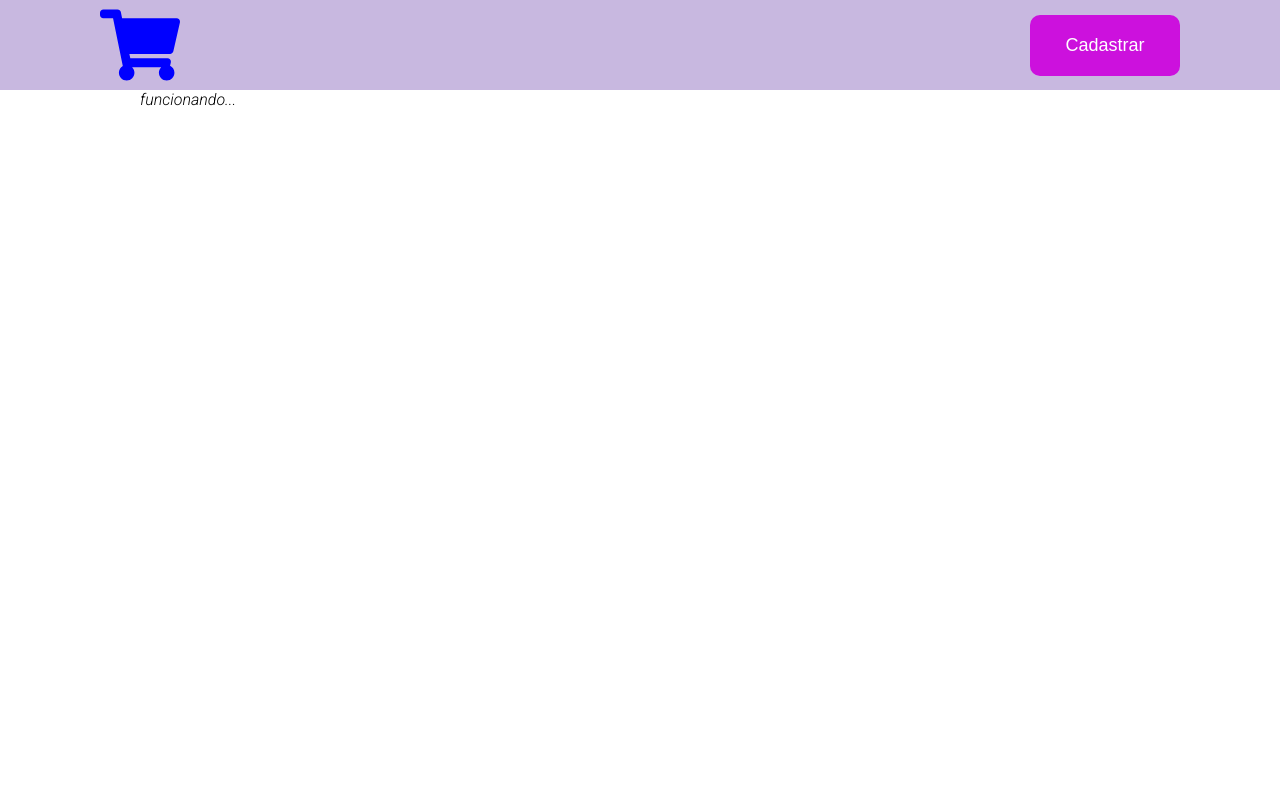
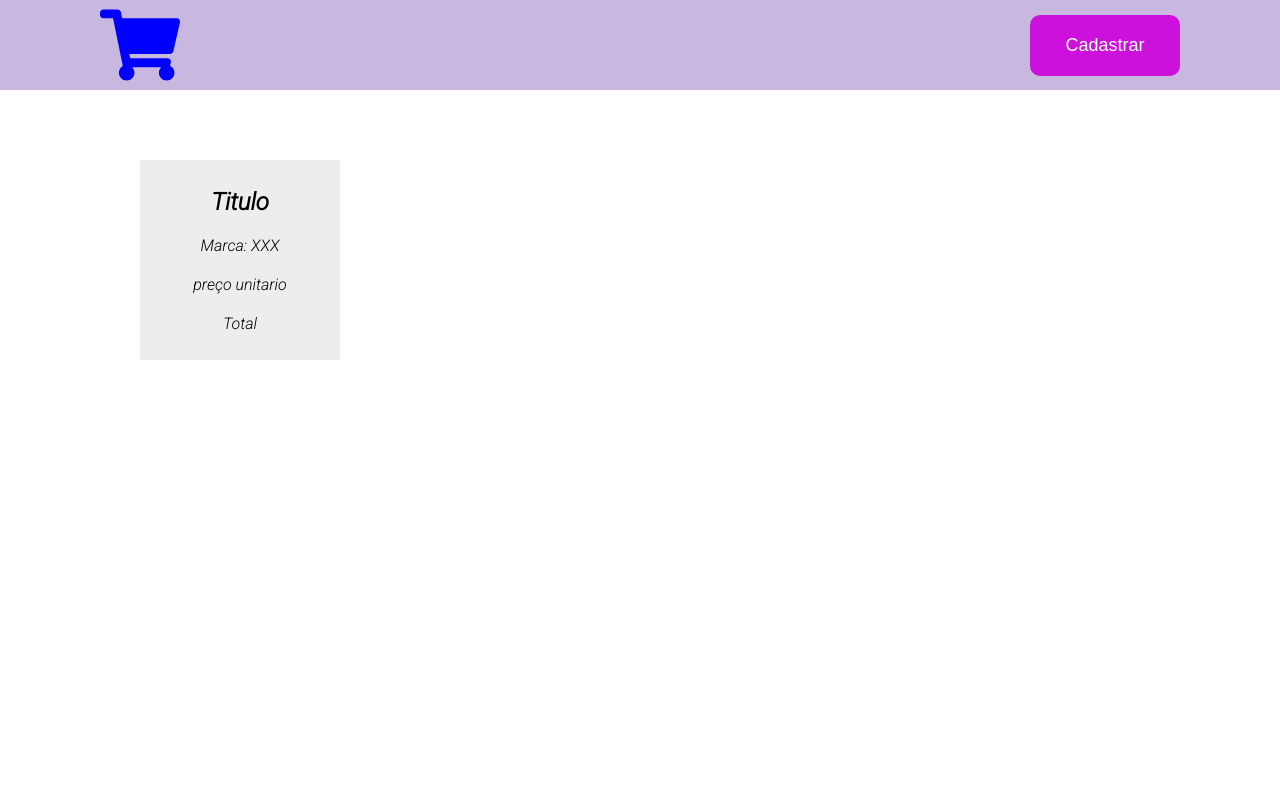
Before and after one commit to viniciusgasparino/appDeAnotacoes, a Next.js app: page / in a window 1280 px wide. Shown: the top 800 px of the page. Built offline with nearby package versions, Linux system fonts and the light colour scheme.

Commit message:
Criado component Card

```diff
--- a/src/components/section/Section.jsx
+++ b/src/components/section/Section.jsx
@@ -10,15 +10,51 @@ const StyledCenter = styled.div`
   margin: 0 auto;
 `
 
+const StyledContainer = styled.div`
+  display: flex;
+  flex-direction: row;
+  flex-wrap: wrap;
+  gap: 20px;
+  min-height: 800px;
+  padding: 20px 0;
+  margin-top: 30px;
+ `
+
+const StyledCard = styled.div`
+  display: flex;
+  flex-direction: column;
+  align-items:center;
+  justify-content:center;
+  gap: 20px;
+  height: 200px;
+  margin-top: 20px;
+  width: 200px;
+  background-color: #eae7e7cb;
+`
 
 
 function Section(){
   return(
-    <StyledSection>
-      <StyledCenter>
-        funcionando...
-      </StyledCenter>
-    </StyledSection>
+    <>
+      <div>
+        <form>
+
+        </form>
+      </div>
+      <StyledSection>
+        <StyledCenter>
+          <StyledContainer>
+            <StyledCard>
+              <h2>Titulo</h2>
+              <p>Marca: XXX</p>
+              <p>preço unitario</p>
+              <p>Total</p>
+            </StyledCard>
+          </StyledContainer>
+        </StyledCenter>
+      </StyledSection>
+    </>
+
   )
 }
 
```
